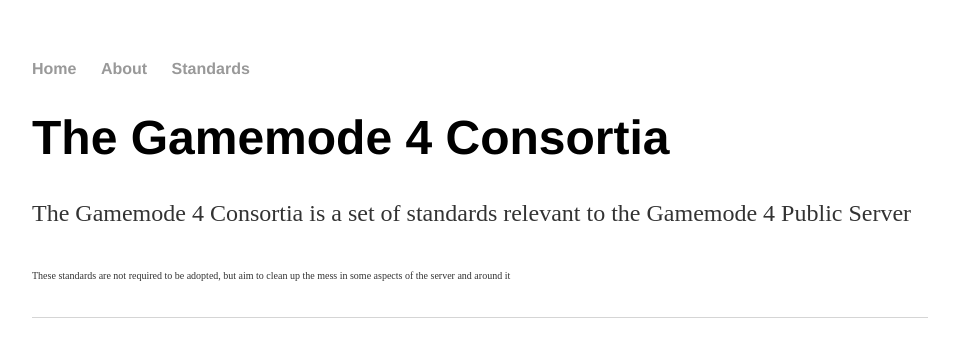
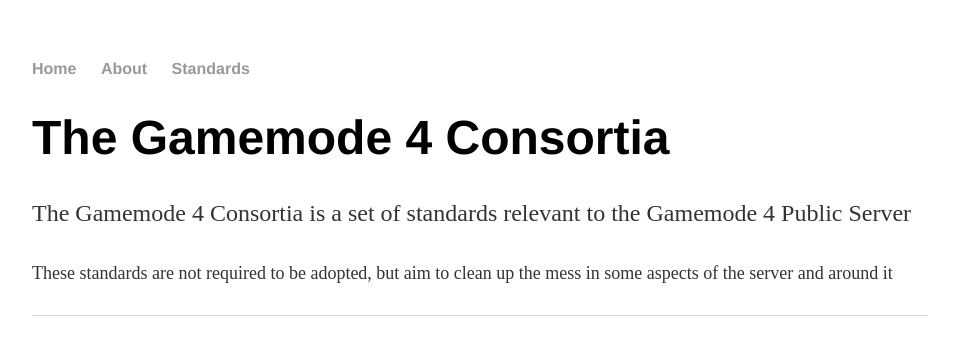
Before and after one commit to gm4-consortia/gm4-consortia.github.io, a Jekyll site: the page built from index.html, in a window 1280 px wide. Shown: the top 357 px of the page, without its empty margins (160-1119 px from the left). Built offline with Jekyll 4.4.1, drawn with Linux system fonts in a browser that asks for light colours.

Commit message:
Update index.html

```diff
--- a/index.html
+++ b/index.html
@@ -6,5 +6,5 @@ title: The Gamemode 4 Consortia
 <div class="blurb">
 	<h1>The Gamemode 4 Consortia</h1>
 	<p>The Gamemode 4 Consortia is a set of standards relevant to the Gamemode 4 Public Server</p>
-        <p><font size="-2">These standards are not required to be adopted, but aim to clean up the mess in some aspects of the server and around it</p></font>
+        <p><font size="+1">These standards are not required to be adopted, but aim to clean up the mess in some aspects of the server and around it</p></font>
 </div><!-- /.blurb -->
```
